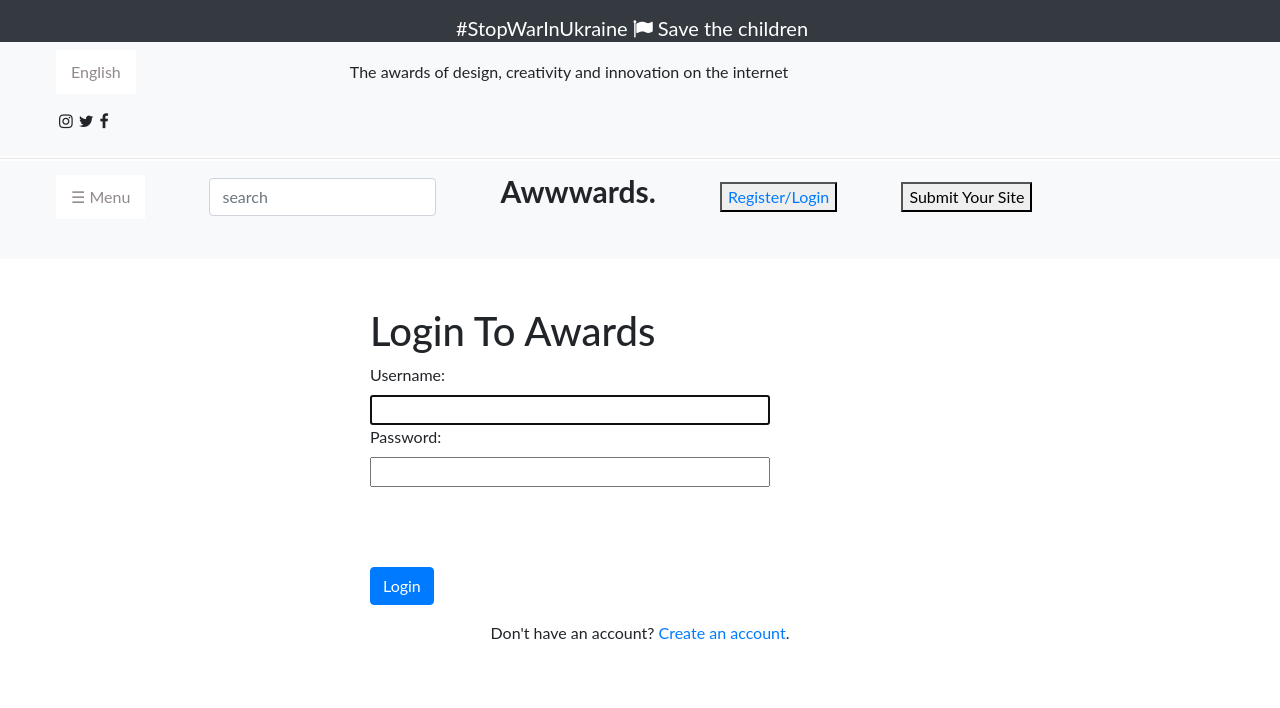
After one commit to Sieva-cmd/awards, a Django app: page /login/ in a window 1280 px wide. The commit adds this page. Shown: the top 708 px of the page. Run offline with Django 4.2, Linux system fonts and the light colour scheme; some libraries are stand-ins or nearby versions.

Commit message:
add user authentication

```diff
--- a/awards/settings.py
+++ b/awards/settings.py
@@ -40,7 +40,12 @@
     'django.contrib.messages',
     'django.contrib.staticfiles',
     'bootstrap4',
+    'phone_field',
+
+
+
 ]
+
 
 MIDDLEWARE = [
     'django.middleware.security.SecurityMiddleware',
--- /dev/null
+++ b/projects/templates/main/login.html
@@ -0,0 +1,45 @@
+<style>
+    .container{
+        align-items: center;
+    }
+    form{
+        width: 50%;
+
+
+    }
+    form input{
+        width: 400px;
+        display: inline-flex;
+    }
+    form button{
+        margin-top: 80px;
+    }
+</style>
+
+{% extends "main/base.html" %}
+
+{% block content %}
+
+<!--Login-->
+<div class="container py-5">
+    <div class="row">
+        <div class="col-md-3">
+
+        </div>
+    <div class="col-md-6">
+        <h1>Login To Awards</h1>
+        <form method="POST">
+            {% csrf_token %}
+            {{ login_form }}
+            <button class="btn btn-primary" type="submit">Login</button>
+        </form>
+        <p class="text-center">Don't have an account? <a href="/register">Create an account</a>.</p>
+    </div>
+    <div class="col-md-3">
+
+    </div>
+    </div>
+
+</div>
+
+{% endblock %}
--- a/projects/templates/navbar.html
+++ b/projects/templates/navbar.html
@@ -120,7 +120,7 @@
   #menu ul li{
     list-style: none;
     display: inline-flex;
-    padding-right: 80px;
+    padding-right: 60px;
 
 
   }
@@ -188,7 +188,13 @@
 
       </div></li>
       <li><b style="font-size: 30px;">Awwwards.</b></li>
-      <li> <button> <a href="">Register/Login</a> </button></li>
+      {% if user.is_authenticated %}
+      <li><a href="/logout">Logout</a> </li>
+      <li> <a href="#">{{user.username}} </a></li>
+      {% else %}
+      <li> <button> <a href="/login">Register/Login</a> </button></li>
+      {% endif %}
+
       <li> <button>Submit Your Site</button></li>
 
     </ul>
--- a/projects/urls.py
+++ b/projects/urls.py
@@ -5,6 +5,9 @@
 
 urlpatterns=[
     path('',views.home,name = 'home'),
+    re_path(r'register/',views.register_request, name="register"),
+    re_path(r'login/', views.login_request, name="login"),
+    re_path(r'logout', views.logout_request, name= "logout"),
 ]
 if settings.DEBUG:
     urlpatterns+= static(settings.MEDIA_URL, document_root = settings.MEDIA_ROOT)
--- a/projects/views.py
+++ b/projects/views.py
@@ -1,5 +1,63 @@
 from django.shortcuts import render
+import datetime as dt
+from django.contrib.auth.decorators import login_required
+from .models import Post,Profile,Rating
+from django.http  import Http404,HttpResponseRedirect
+from django.core.exceptions import ObjectDoesNotExist
+from django.shortcuts import  render, redirect,get_object_or_404
+from .forms import NewUserForm
+from django.contrib.auth import login,authenticate,logout
+from django.contrib import messages
+from django.contrib.auth.forms import AuthenticationForm
+from django.contrib.auth.models import User
+
 
 # Create your views here.
 def home(reqeust):
     return  render(reqeust ,'main/home.html')
+
+
+
+
+
+
+
+
+
+
+def register_request(request):
+	if request.method == "POST":
+		form = NewUserForm(request.POST)
+		if form.is_valid():
+			user = form.save()
+
+			messages.success(request, "Registration successful." )
+			return redirect(login_request)
+		messages.error(request, "Unsuccessful registration. Invalid information.")
+	form = NewUserForm()
+	return render (request=request, template_name="main/register.html", context={"register_form":form})
+
+
+def login_request(request):
+	if request.method == "POST":
+		form = AuthenticationForm(request, data=request.POST)
+		if form.is_valid():
+			username = form.cleaned_data.get('username')
+			password = form.cleaned_data.get('password')
+			user = authenticate(username=username,password=password)
+			if user is not None:
+				login(request, user)
+				messages.info(request, f"You are now logged in as {username}.")
+				return redirect(home)
+			else:
+				messages.error(request,"Invalid username or password.")
+		else:
+			messages.error(request,"Invalid username or password.")
+	form = AuthenticationForm()
+	return render(request=request,template_name="main/login.html", context={"login_form":form})
+
+
+def logout_request(request):
+	logout(request)
+	messages.info(request, "You have successfully logged out.")
+	return redirect(login_request)
```
Also changed, not shown: projects/forms.py (added, +21 -0 lines), projects/templates/main/register.html (added, +22 -0 lines), media/images/Screenshot_from_2022-04-09_13-54-27.png (added), media/images/me.jpg (added), media/images/moringa.jpg (added).
